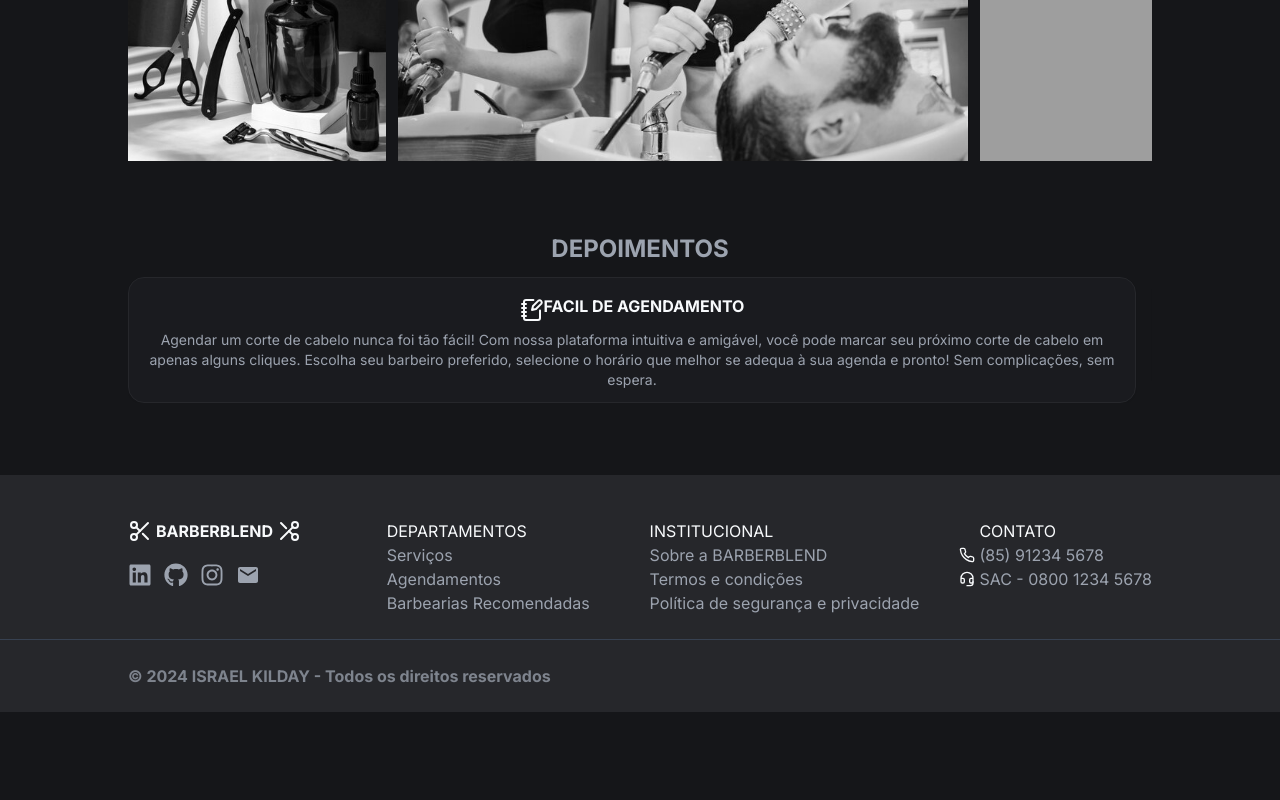
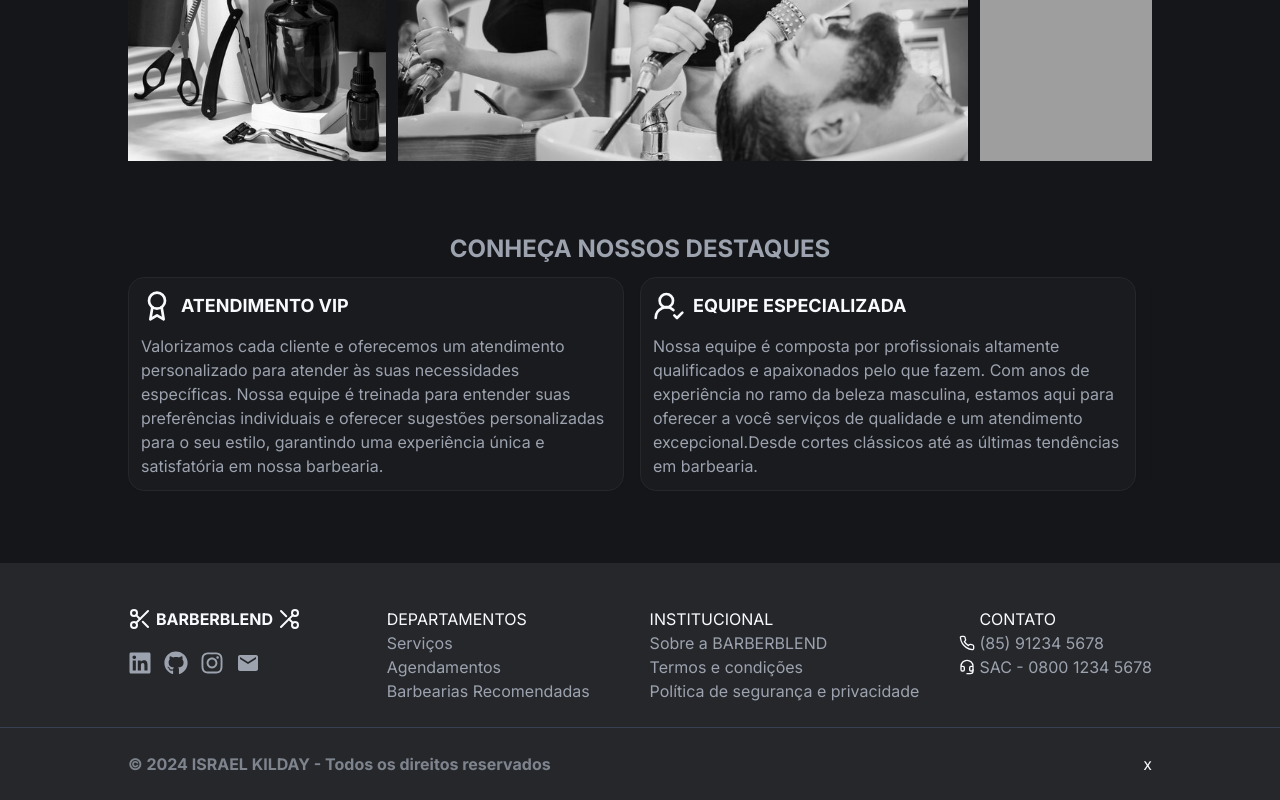
Before and after one commit to Israelkilday/BARBERBLEND, a Next.js app: page / in a window 1280 px wide. Shown: the part 1157-1957 px from the top of the page. Before the commit the page ends 1869 px from the top, so only its background shows below. Built offline with nearby package versions, Linux system fonts and the light colour scheme; no server answers; the database is empty; grey boxes are pictures that could not be loaded.

Commit message:
feat: add plugin autoplay carosel shadc/ui

```diff
--- a/app/(home)/_components/servicesSection.tsx
+++ b/app/(home)/_components/servicesSection.tsx
@@ -1,41 +1,37 @@
+"use client"
+
 import { Card, CardContent } from "@/app/_components/ui/card";
-import { Carousel, CarouselContent, CarouselItem } from "@/app/_components/ui/carousel";
-import { NotebookPen, Sparkles } from "lucide-react";
-
-// interface ServicesArray {
-//   id: number;
-//   // icon:
-//   title: string;
-//   description: string;
-// }
+import { Carousel, CarouselContent, CarouselItem, CarouselNext, CarouselPrevious } from "@/app/_components/ui/carousel";
+import Autoplay from "embla-carousel-autoplay"
+import { Award, NotebookPen, Sparkles, UserRoundCheck } from "lucide-react";
 
 const services = [
   {
     id: 0,
-    icon: <NotebookPen className="mt-2" />,
-    title: "FACIL DE AGENDAMENTO",
+    icon: <NotebookPen className="size-8" />,
+    title: "AGENDAMENTO FACILITADO",
     description: "Agendar um corte de cabelo nunca foi tão fácil! Com nossa plataforma intuitiva e amigável, você pode marcar seu próximo corte de cabelo em apenas alguns cliques. Escolha seu barbeiro preferido, selecione o horário que melhor se adequa à sua agenda e pronto! Sem complicações, sem espera."
   },
 
   {
     id: 1,
-    icon: <Sparkles className="mt-2 size-8" />,
-    title: "AVALIAÇÕES",
-    description: "Confie na opinião de milhares de clientes satisfeitos que já experimentaram os serviços de barbearia através da nossa plataforma. Com avaliações transparentes e recomendações genuínas, você pode escolher seu próximo estabelecimento ou profissional com total confiança e tranquilidade."
+    icon: <Award className="size-8" />,
+    title: "ATENDIMENTO VIP",
+    description: "Valorizamos cada cliente e oferecemos um atendimento personalizado para atender às suas necessidades específicas. Nossa equipe é treinada para entender suas preferências individuais e oferecer sugestões personalizadas para o seu estilo, garantindo uma experiência única e satisfatória em nossa barbearia."
   },
 
   {
     id: 2,
-    icon: "icone3",
-    title: "titulo3",
-    description: "Lorem ipsum dolor sit amet consectetur adipisicing elit. Minima hic eligendi beatae quo totam, iste expedita vel accusantium aspernatur molestiae eaque sint aliquam voluptates molestias rem assumenda praesentium ducimus vitae."
+    icon: <UserRoundCheck className="size-8" />,
+    title: "EQUIPE ESPECIALIZADA",
+    description: "Nossa equipe é composta por profissionais altamente qualificados e apaixonados pelo que fazem. Com anos de experiência no ramo da beleza masculina, estamos aqui para oferecer a você serviços de qualidade e um atendimento excepcional.Desde cortes clássicos até as últimas tendências em barbearia."
   },
 
   {
     id: 3,
-    icon: "icone4",
-    title: "titulo4",
-    description: "Lorem ipsum dolor sit amet consectetur adipisicing elit. Minima hic eligendi beatae quo totam, iste expedita vel accusantium aspernatur molestiae eaque sint aliquam voluptates molestias rem assumenda praesentium ducimus vitae."
+    icon: <Sparkles className="size-8" />,
+    title: "AMBIENTE ACOLHEDOR",
+    description: "Além de contar com uma equipe especializada, nossa barbearia proporciona um ambiente acolhedor e descontraído. Queremos que você se sinta confortável e relaxado durante seu tempo conosco. Desde a música ambiente até os detalhes da decoração, cuidamos de cada aspecto para criar uma atmosfera agradável e convidativa."
   },
 ]
 
@@ -43,25 +39,30 @@ const services = [
 const ServicesSection = () => {
   return (
     <Carousel
-      opts={{
-        loop: true,
-      }}
-      className="flex px-5 gap-3 lg:px-0"
+      // opts={{
+      //   align: "start",
+      //   loop: true,
+      // }}
+      plugins={[
+        Autoplay({
+          delay: 3000,
+        }),
+      ]}
+      className="flex pl-5 gap-3 lg:px-0"
     >
-      <CarouselContent className="w-11/12 md:w-full">
+      <CarouselContent className="w-11/12 lg:w-1/2">
         {services.map(card => (
           <CarouselItem key={card.id}>
-            <Card className="min-w-full max-w-full rounded-2xl">
+            <Card className="min-w-full max-w-full rounded-2xl h-60 md:h-40 lg:h-[214px]">
               <CardContent className="px-1 py-0 pt-1">
-                <div className="flex flex-col items-center justify-center  px-2 pb-3 ">
+                <div className="flex gap-1 flex-col items-start px-2 pb-3 ">
 
-                  <h2 className="flex items-center font-bold mt-2 mb-2 overflow-hidden text-ellipsis text-nowrap">
+                  <h2 className="flex gap-2 items-center font-bold mt-2 mb-2 overflow-hidden text-ellipsis text-nowrap lg:text-lg">
                     {card.icon}
                     {card.title}
-
                   </h2>
 
-                  <p className="text-sm text-center text-gray-400">
+                  <p className="text-sm text-gray-400 lg:text-base">
                     {card.description}
                   </p>
                 </div>
@@ -70,6 +71,11 @@ const ServicesSection = () => {
           </CarouselItem>
         ))}
       </CarouselContent>
+
+      <CarouselPrevious className="hidden" />
+
+      <CarouselNext className="hidden" />
+
     </Carousel>
   )
 }
--- a/app/(home)/page.tsx
+++ b/app/(home)/page.tsx
@@ -139,7 +139,7 @@ export default async function Home() {
         </Carousel >
       </div>
 
-      <div className="mt-6 mb-[4.5rem] lg:px-32 lg:mt-0  ">
+      <div className="mt-6 lg:mb-[4.5rem] lg:px-32 lg:mt-0  ">
         <h2 className="px-5 text-xs lg:text-center mb-3 uppercase text-gray-400 font-bold md:text-lg lg:text-2xl lg:px-0">
           Nossa Galeria
         </h2>
@@ -194,7 +194,7 @@ export default async function Home() {
 
       <div className="mt-6 mb-[4.5rem] lg:px-32 lg:mt-0  ">
         <h2 className="px-5 text-xs lg:text-center mb-3 uppercase text-gray-400 font-bold md:text-lg lg:text-2xl lg:px-0">
-          Depoimentos
+          Conheça nossos destaques
         </h2>
 
           <ServicesSection />
--- a/app/_components/footer.tsx
+++ b/app/_components/footer.tsx
@@ -4,9 +4,15 @@ import Link from "next/link";
 import { MdEmail } from "react-icons/md";
 import { FaLinkedin, FaGithub, FaInstagram } from "react-icons/fa";
 
+const scrollToTop = () => {
+    window.scrollTo({
+        top: 0,
+        behavior: "smooth"
+    });
+};
+
 const Footer = () => {
     return (
-
         <footer className="flex flex-col" >
             <div className="w-full flex flex-col justify-between lg:flex-row bg-secondary py-6 px-5 lg:px-32">
                 <div className="flex flex-col gap-5 items-start justify-center md:justify-start pb-5 mt-5">
@@ -89,10 +95,14 @@ const Footer = () => {
                 </div>
             </div>
 
-            <div className="px-5 lg:px-32 py-6 border-t border-gray-700 bg-secondary">
+            <div className="flex items-center justify-between px-5 lg:px-32 py-6 border-t border-gray-700 bg-secondary">
                 <p className="text-gray-400 text-xs font-bold opacity-75 md:text-base">
                     © 2024 ISRAEL KILDAY - Todos os direitos reservados
                 </p>
+
+                <button>
+                    x
+                </button>
             </div>
         </footer>
     );
--- a/package.json
+++ b/package.json
@@ -24,6 +24,8 @@
     "class-variance-authority": "^0.7.0",
     "clsx": "^2.1.0",
     "date-fns": "^3.3.1",
+    "embla-carousel": "^8.0.0",
+    "embla-carousel-autoplay": "^8.0.0",
     "embla-carousel-react": "^8.0.0",
     "lucide-react": "^0.320.0",
     "next": "14.1.0",
```
Also changed, not shown: 1 other file (tests, documents, lock files or other folders).
